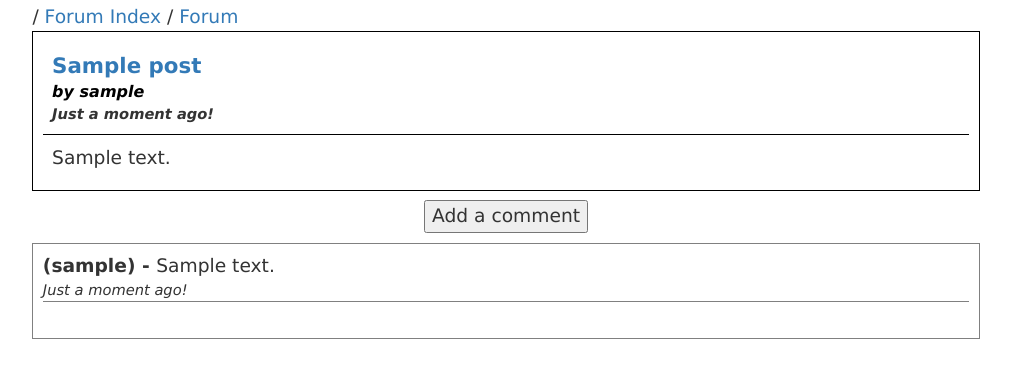
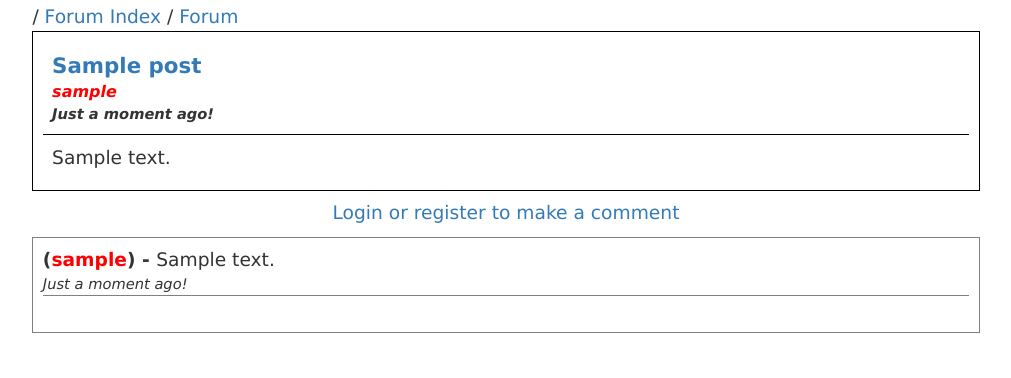
Before and after one commit to kylecs/Flask-Basic-Forum, a Flask app: page /viewpost?post=1 in a window 1280 px wide. Shown: the part 78-456 px from the top of the page, without its empty margins (134-1145 px from the left). Run offline with Flask 2, Linux system fonts and the light colour scheme; data comes from the database, SQL or seed files in the repository; tables that the repository leaves empty hold one stand-in row (values such as "Sample post"); some libraries are stand-ins or nearby versions.

Commit message:
added admin flag

```diff
--- /dev/null
+++ b/forum/config.py
@@ -0,0 +1,4 @@
+import os
+
+SECRET_KEY = 'this_is_the2_most_secure_keyeverbecauseitlacksconSISTENCY#'
+SQLALCHEMY_DATABASE_URI = os.environ['DATABASE_URL']
--- a/forum/database.py
+++ b/forum/database.py
@@ -33,13 +33,14 @@ class User(UserMixin, db.Model):
 	username = db.Column(db.Text, unique=True)
 	password_hash = db.Column(db.Text)
 	email = db.Column(db.Text, unique=True)
+	admin = db.Column(db.Boolean, default=False, unique=True)
 	posts = db.relationship("Post", backref="user")
 	comments = db.relationship("Comment", backref="user")
+
 	def __init__(self, email, username, password):
 		self.email = email
 		self.username = username
 		self.password_hash = generate_password_hash(password)
-
 	def check_password(self, password):
 		return check_password_hash(self.password_hash, password)
 class Post(db.Model):
--- a/forum/forum.py
+++ b/forum/forum.py
@@ -1,19 +1,12 @@
 from flask import *
 from flask.ext.login import LoginManager, login_required, current_user, logout_user, login_user
-import os
 import datetime
 from app import app
 from database import *
-
-#CONFIG
-
-SECRET_KEY = 'this_is_the2_most_secure_keyeverbecauseitlacksconSISTENCY#'
-SQLALCHEMY_DATABASE_URI = os.environ['DATABASE_URL']
-
-
+import config
+import os
 #SETUP
-#app = Flask(__name__)
-app.config.from_object(__name__)
+app.config.from_object(config)
 
 
 login_manager = LoginManager()
@@ -162,6 +155,8 @@ def action_createaccount():
 	if retry:
 		return render_template("login.html", errors=errors)
 	user = User(email, username, password)
+	if user.username == "admin":
+		user.admin = True
 	db.session.add(user)
 	db.session.commit()
 	login_user(user)
--- a/forum/templates/header.html
+++ b/forum/templates/header.html
@@ -1,7 +1,7 @@
 <a href="/" id="nolinks">Kyle's Forum</a>
 <div class="login">
 	{% if current_user.is_authenticated() %}
-	<b>{{ current_user.username }}</b><a class="logoutlink" href="/action_logout">(logout)</a>
+	<b {% if current_user.admin %} style="color: red;" {% endif %}>{{ current_user.username }}</b><a class="logoutlink" href="/action_logout">(logout)</a>
 	{% else %}
 	<a href="/loginform">Click here to login or register!</a>
 	{% endif %}
--- a/forum/templates/layout.html
+++ b/forum/templates/layout.html
@@ -1,9 +1,9 @@
 <!DOCTYPE html>
 <html>
 <head>
-<link rel="stylesheet" type="text/css" href="{{url_for('static', filename="bootstrap.min.css")}}">
-<link rel="stylesheet" type="text/css" href="{{url_for('static', filename="style.css")}}">
-
+	<link rel="stylesheet" type="text/css" href="{{url_for('static', filename="bootstrap.min.css")}}">
+	<link rel="stylesheet" type="text/css" href="{{url_for('static', filename="style.css")}}">
+	<title>Kyle's Forum</title>
 </head>
 <body>
 <div class="page">
--- a/forum/templates/subforum.html
+++ b/forum/templates/subforum.html
@@ -47,7 +47,7 @@
 		<a href="/viewpost?post={{ post.id }}">{{ post.title }}</a>
 		</div>
 		<div class="postusername">
-			by <b> {{post.user.username}}</b>
+			by <b {% if post.user.admin %} style="color: red;" {% endif %}> {{post.user.username}}</b>
 			<div class="date">
 			{{ post.get_time_string() }}
 			</div>
--- a/forum/templates/viewpost.html
+++ b/forum/templates/viewpost.html
@@ -5,8 +5,8 @@
 <div class="actualpost">
 	<div class="actualposttitle">
 		<a href="/viewpost?post={{ post.id }}">{{post.title}}</a>
-		<div class="postposter">
-			by {{ post.user.username }}
+		<div class="postposter" {% if post.user.admin %} style="color: red;" {% endif %}>
+			{{ post.user.username }}
 
 		</div>
 		<div class="posttime">
@@ -25,7 +25,15 @@
 	</form>
 </div>
 <div style="text-align: center;">
+
+
+
+	{% if current_user.is_authenticated() %}
 	<input type="button" id="displayaddcomment" onclick="toggle()" value="Add a comment">
+
+	{% else %}
+	<a href="/loginform">Login or register to make a comment</a>
+	{% endif %}
 </div>
 {%if comments%}
 <div class="comments">
@@ -33,7 +41,7 @@
 
 	<div class="comment">
 		<div class="commentuser">
-			({{ comment.user.username }}) -
+			(<span  {% if comment.user.admin %} style="color: red;" {% endif %}>{{ comment.user.username }}</span>) -
 		</div>
 		<div class="commentcontent">
 			{{ comment.content }}
@@ -48,7 +56,6 @@
 {% endfor %}
 </div>
 {% endif %}
-
 <script type="text/javascript">
 function toggle(){
 	var div = document.getElementById("addcomment");
```
